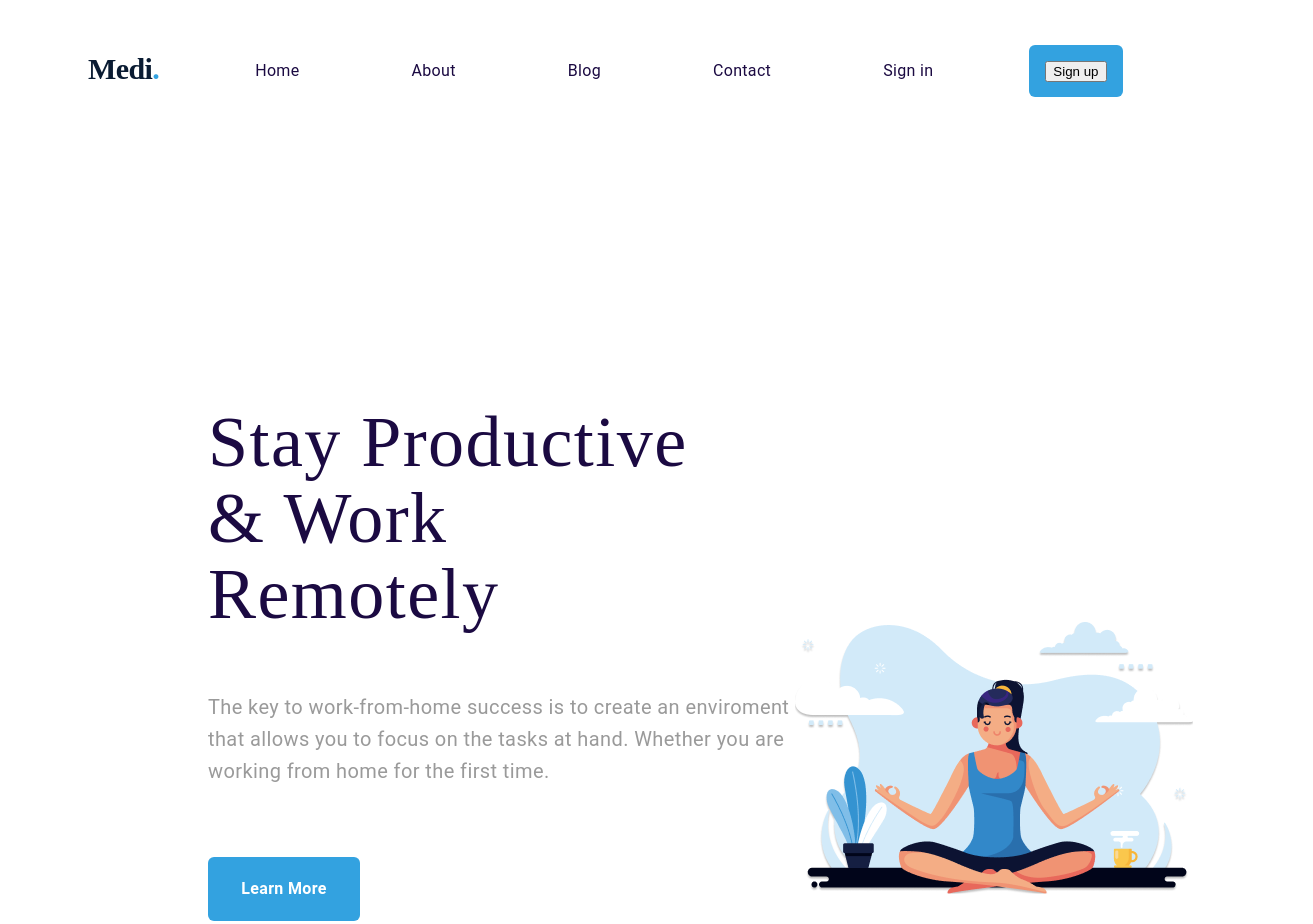
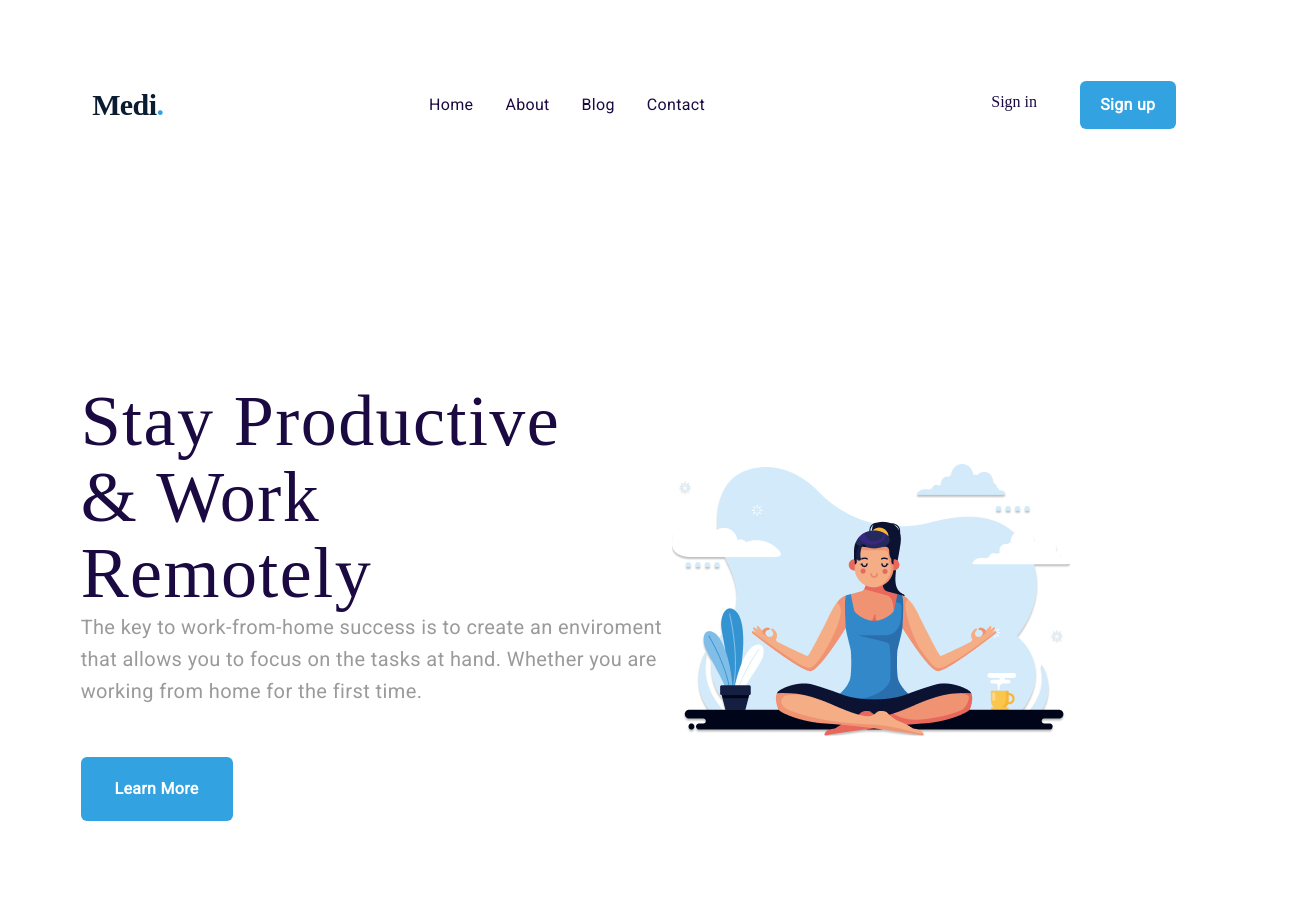
Before and after one commit to FBetulDemir/medi, a plain HTML site: page index.html in a window 1280 px wide. Shown: the whole page, 1313 px wide, since content can reach past the window. Drawn offline with Linux system fonts and the light colour scheme.

Commit message:
fixing the navbar in both the index.html and style.css

```diff
--- a/index.html
+++ b/index.html
@@ -3,35 +3,41 @@
 <head>
     <meta charset="UTF-8">
     <meta name="viewport" content="width=device-width, initial-scale=1.0">
-    <link rel="stylesheet" href="style/index.css">
-    <title>Document</title>
+    <link rel="stylesheet" href="style/style.css">
+    <link rel="preconnect" href="https://fonts.googleapis.com">
+    <link rel="preconnect" href="https://fonts.gstatic.com" crossorigin>
+    <link href="https://fonts.googleapis.com/css2?family=Roboto:ital,wght@0,100;0,400;1,100;1,400&display=swap" rel="stylesheet">
+    <title>Medi</title>
 </head>
 <body>
     <header>
-        <div class="header">
-            <h3 class="logo">Medi<span class="logo-dot">.</span></h3>
-            <nav class="wrapper">
+        <div class="wrapper">
+            <div class="logo-left">
+                <h3 class="logo">Medi<span class="logo-dot">.</span></h3>
+            </div>
+            <nav>
                 <ul class="nav-l">
-                    <li><a href="">Home</a></li>
-                    <li><a href="">About</a></li>
-                    <li><a href="">Blog</a></li>
-                    <li><a href="">Contact</a></li>
-
-                </ul>
-                <ul class="nav-r">
-                    <li><a class="sign-in" href="">Sign in</a></li>
-                    <li><a class="signup-btn" href=""><button>Sign up</button></a></li>
+                    <li><a href="#">Home</a></li>
+                    <li><a href="#">About</a></li>
+                    <li><a href="#">Blog</a></li>
+                    <li><a href="#">Contact</a></li>
                 </ul>
             </nav>
+            <div class="nav-r">
+                <a class="sign-in" href="#">Sign in</a>
+                <button class="signup-btn">Sign up</button>
+            </div>
         </div>
     </header>
-    <main>
+    <main class="main-content">
         <section>
             <h1 class="main-title">Stay Productive &
-                Work Remotely</h1>
+                Work Remotely
+            </h1>
             <p class="main-info">The key to work-from-home success is to create an
                 enviroment that allows you to focus on the tasks at hand.
-                Whether you are working from home for the first time.</p>
+                Whether you are working from home for the first time.
+            </p>
             <button class="main-btn">Learn More</button>
         </section>
         <section>
--- a/style/index.css
+++ b/style/index.css
@@ -1,4 +1,15 @@
-/* I have major problems with my nav. bar and image */
+*{
+  margin: 0;
+  padding: 0;
+  box-sizing: border-box;
+}
+body{
+  width: 100%;
+}
+.top-nav{
+  display:flex;
+  flex-direction: row;
+}
 .logo{
   color: #0A1B32;
   font-family: "Circular Std";
@@ -20,10 +31,9 @@
   line-height: 160%;
   letter-spacing: -0.6px;
 }
-
-section{
-  display: inline-block;
-  }
+.wrapper{
+  display: flex;
+}
 
 .nav{
   color: #1B0A42;
@@ -32,21 +42,17 @@ section{
   font-size: 16px;
   font-style: normal;
   font-weight: 400;
-  line-height: 24px; /* 150% */
+  line-height: 24px;
   letter-spacing: 0.32px;
 }
 
-.header{
-  display:inline-flex;
+
+
+.nav-l li{
+  list-style-type: none; /*Removes the bullets.*/
+  align-items: flex-start;
 }
 
-.nav-l{
-  list-style-type: none; /*Removes the bullets.*/
-  margin: 0;
-  padding: 0;
-  overflow: hidden;
-  float: left;
-}
 
 li {
   float: left;
@@ -55,7 +61,6 @@ li {
   }
 
 li a {
-  display: block;
   color: #1B0A42;
   text-align: center;
   padding: 14px 16px;
@@ -64,24 +69,25 @@ li a {
   font-size: 16px;
   font-style: normal;
   font-weight: 400;
-  line-height: 24px; /* 150% */
+  line-height: 24px;
   letter-spacing: 0.32px;
 }
-/* nothing worked for me to make a navigation bar
-with a group of items on the rigt and the left side of the page
-
-.nav-r li {
-  margin-right: 67px;
-} */
 
 
 .nav-r{
-  list-style-type: none; /*Removes the bullets.*/
-  margin: 0;
-  padding: 0;
-  overflow: hidden;
-  float: right;
+  margin-left: auto;
+  overflow: auto;
+  margin-top: 30px;
+  margin-right: 67px;
+  display: flex;
+  align-items: flex-end;
+}
+.nav-r li{
+  list-style-type: none;
+}
 
+.sign-in{
+  margin-left: auto;
 }
 
 .main-title{
@@ -94,11 +100,16 @@ with a group of items on the rigt and the left side of the page
   font-size: 72px;
   font-style: normal;
   font-weight: 400;
-  line-height: 76px; /* 105.556% */
+  line-height: 76px;
   letter-spacing: 1.44px;
 
 }
 
+.main-content{
+  display: flex;
+  flex-direction: column;
+
+}
 .main-info{
   max-width: 583px;
   width: 100%;
@@ -132,8 +143,7 @@ with a group of items on the rigt and the left side of the page
   border: none;
 }
 
-/* sign up button has a padding or something similar and that does not dissappear. */
-.signup-btn{
+/* .signup-btn{
   flex-shrink: 0;
   border-radius: 6px;
   background-color: #33A2E0;
@@ -143,12 +153,10 @@ with a group of items on the rigt and the left side of the page
   font-size: 16px;
   font-style: normal;
   font-weight: 700;
-  line-height: 24px; /* 150% */
+  line-height: 24px;
   letter-spacing: 0.32px;
   border: none;
-}
-
-/* Something is wrong with the images but I cannot tell what and why?
+} */
 
 img{
   margin-top: 221px;
@@ -160,4 +168,4 @@ img{
   justify-content: center;
   align-items: center;
   flex-shrink: 0;
-} */
+}
--- /dev/null
+++ b/style/style.css
@@ -0,0 +1,161 @@
+*{
+    margin: 0;
+    padding: 0;
+    box-sizing: border-box;
+}
+body{
+    width: 90%;
+}
+header{
+    display: inline-block;
+    justify-content: space-between;
+    margin: 5% 7%;
+    width: 100%;
+    flex-shrink: 1;
+}
+.wrapper{
+    display: flex;
+    justify-content: space-between;
+    align-items: center;
+    margin: 2% 1%;
+}
+.top-nav{
+    display: flex;
+    justify-content: space-between;
+    color: #1B0A42;
+
+    font-family: "Roboto", sans-serif;
+    font-size: 16px;
+    font-style: normal;
+    font-weight: 400;
+    line-height: 24px;
+    letter-spacing: 0.32px;
+}
+.nav-l{
+    list-style: none;
+    float: left;
+}
+.nav-r{
+    display: flex;
+    margin-right: 4%;
+}
+.logo{
+    color: #0A1B32;
+    font-family: "Circular Std";
+    font-size: 30px;
+    font-weight: 900;
+    line-height: 160%;
+    letter-spacing: -0.6px;
+
+}
+.logo-dot{
+    color: #33A2E0;
+    font-family: "Circular Std";
+    font-size: 30px;
+    font-weight: 900;
+    line-height: 160%;
+    letter-spacing: -0.6px;
+}
+li {
+    float: left;
+}
+
+li a {
+    color: #1B0A42;
+    text-align: center;
+    padding: 14px 16px;
+    text-decoration: none;
+    font-family: "Roboto", sans-serif;
+    font-size: 16px;
+    font-style: normal;
+    font-weight: 400;
+    line-height: 24px;
+    letter-spacing: 0.32px;
+}
+li a:hover{
+    text-decoration: underline;
+    color: #33A2E0;
+    cursor: pointer;
+}
+.sign-in{
+   width: 150px;
+   padding: 6% 10%;
+   color: #1B0A42;
+   text-decoration: none;
+   font-weight: 100;
+}
+.sign-in:hover{
+    text-decoration: underline;
+    color: #33A2E0;
+    cursor: pointer;
+}
+.signup-btn{
+    flex-shrink: 0;
+    border-radius: 6px;
+    background-color: #33A2E0;
+    color: #FFF;
+    text-align: center;
+    font-family: "Roboto", sans-serif;
+    font-size: 16px;
+    font-style: normal;
+    font-weight: 700;
+    line-height: 24px;
+    letter-spacing: 0.32px;
+    border: none;
+    padding: 6% 10%;
+}
+.signup-btn:hover{
+    background-color: #bcddf1;
+    cursor: pointer;
+}
+.main-content{
+    display: flex;
+    align-items: center;
+    margin: 15% 7%;
+}
+.main-title{
+    max-width: 495px;
+    width: 100%;
+    color: #1B0A42;
+    font-family: "Ramaraja", serif;
+    font-size: 72px;
+    font-style: normal;
+    font-weight: 400;
+    line-height: 76px;
+    letter-spacing: 1.44px;
+
+}
+.main-info{
+    color: #9A9A9A;
+    font-family: "Roboto", sans-serif;
+    font-size: 20px;
+    font-style: normal;
+    font-weight: 400;
+    line-height: 32px;
+    letter-spacing: 0.4px;
+}
+
+.main-btn{
+    margin-top: 50px;
+    width: 152px;
+    height: 64px;
+    flex-shrink: 1;
+    color: #FFF;
+    text-align: center;
+    font-family: "Roboto", sans-serif;
+    font-size: 16px;
+    font-style: normal;
+    font-weight: 700;
+    line-height: 32px; /* 200% */
+    letter-spacing: 0.32px;
+    border-radius: 6px;
+    background-color: #33A2E0;
+    border: none;
+}
+
+img{
+    padding: 0px 0.034px 0px 0.003px;
+    justify-content: center;
+    align-items: center;
+    flex-shrink: 1;
+  }
```
